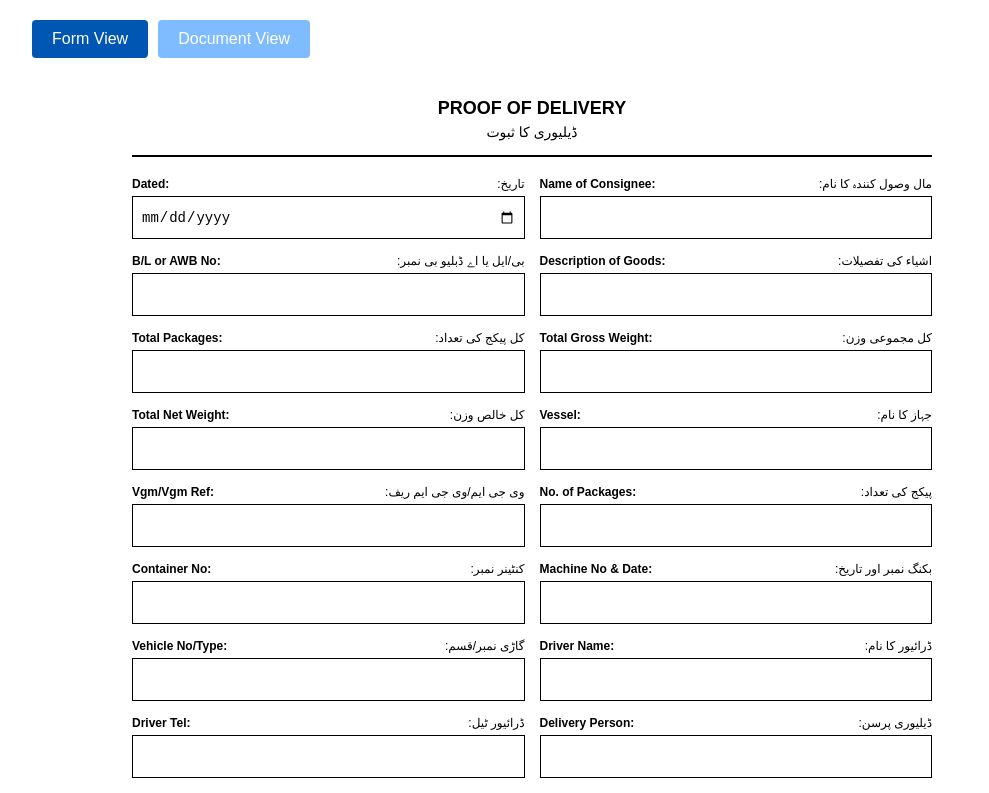
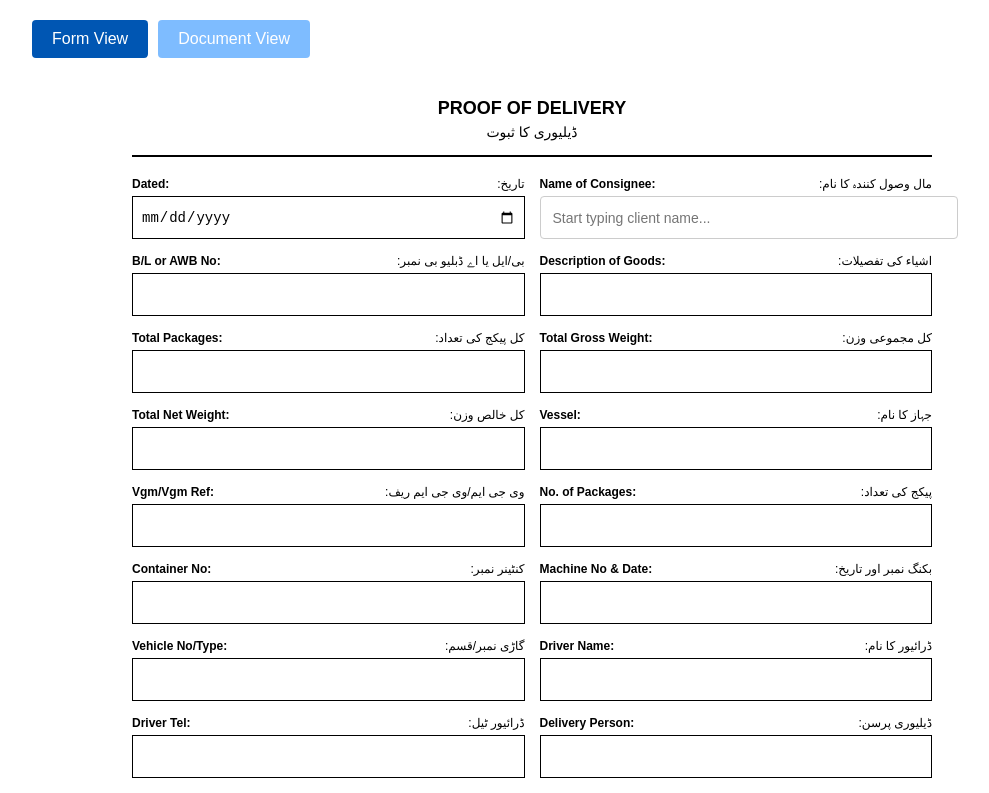
Before and after one commit to thecodeguru360/crescent-pod-app, a React (Create React App) app: page /#/add-form in a window 1280 px wide. Shown: the top 793 px of the page, without its empty margins (108-1097 px from the left). Built offline with nearby package versions, Linux system fonts and the light colour scheme.

Commit message:
Add routing and clients db integration

```diff
--- a/package.json
+++ b/package.json
@@ -11,6 +11,7 @@
     "react": "^19.1.0",
     "react-dom": "^19.1.0",
     "react-hook-form": "^7.59.0",
+    "react-router-dom": "^7.6.3",
     "react-scripts": "5.0.1",
     "web-vitals": "^2.1.4"
   },
--- a/public/electron.js
+++ b/public/electron.js
@@ -34,3 +34,6 @@ ipcMain.handle('get-form-by-id', async (form_id) => {
 ipcMain.handle('get-client-by-name', async (client_name) => {
     return db.getClientByName(client_name);
 });
+ipcMain.handle('get-clients', async () => {
+    return db.getClients();
+});
--- a/public/preload.js
+++ b/public/preload.js
@@ -9,4 +9,5 @@ contextBridge.exposeInMainWorld("api", {
     addForm: (formData, client_id) => ipcRenderer.invoke("add-form"),
     addClient: (client_name) => ipcRenderer.invoke("add-client"),
     getClientByName: (client_name) => ipcRenderer.invoke("get-client-by-name"),
+    getClients: () => ipcRenderer.invoke("get-clients"),
 });
--- /dev/null
+++ b/src/App.jsx
@@ -0,0 +1,17 @@
+import React from "react";
+import { HashRouter as Router, Routes, Route } from "react-router-dom";
+import Home from "./Home.jsx";
+import ProofOfDeliveryDemo from "./ProofOfDeliveryDemo";
+
+function App() {
+  return (
+    <Router>
+      <Routes>
+        <Route path="/" element={<Home />} />
+        <Route path="/add-form" element={<ProofOfDeliveryDemo />} />
+      </Routes>
+    </Router>
+  );
+}
+
+export default App;
--- a/src/App.js
+++ b/src/AppEg.js
@@ -2,8 +2,9 @@ import React, { useEffect, useState } from 'react';
 import ProofOfDeliveryForm from './ProofOfDeliveryForm';
 import './ProofOfDeliveryForm'
 import ProofOfDeliveryDemo from './ProofOfDeliveryDemo';
+import { HashRouter as Router, Routes, Route } from 'react-router-dom';
 
-function App() {
+function AppEg() {
     const [notes, setNotes] = useState([]);
 
     useEffect(() => {
--- /dev/null
+++ b/src/AutoCompleteInput.jsx
@@ -0,0 +1,138 @@
+import React, { useState, useRef, useEffect } from "react";
+import { useController } from "react-hook-form";
+import "./Autocomplete.css";
+
+const AutocompleteInput = ({
+  name,
+  control,
+  suggestions = [],
+  placeholder = "",
+  className = "form-input",
+  ...props
+}) => {
+  const [isOpen, setIsOpen] = useState(false);
+  const [filteredSuggestions, setFilteredSuggestions] = useState([]);
+  const [highlightedIndex, setHighlightedIndex] = useState(-1);
+  const inputRef = useRef(null);
+  const listRef = useRef(null);
+
+  const {
+    field: { onChange, onBlur, value = "", ref },
+    fieldState: { error },
+  } = useController({
+    name,
+    control,
+    defaultValue: "",
+  });
+
+  useEffect(() => {
+    if (value && typeof value === "string") {
+      const filtered = suggestions.filter((item) =>
+        item.client_name.toLowerCase().includes(value.toLowerCase())
+      );
+      setFilteredSuggestions(filtered);
+      setIsOpen(filtered.length > 0 && value.length > 0);
+    } else {
+      setFilteredSuggestions([]);
+      setIsOpen(false);
+    }
+    setHighlightedIndex(-1);
+  }, [value, suggestions]);
+
+  const handleInputChange = (e) => {
+    const inputValue = e.target.value;
+    onChange(inputValue);
+  };
+
+  const handleSuggestionClick = (suggestion) => {
+    onChange(suggestion.client_name);
+    setIsOpen(false);
+    setHighlightedIndex(-1);
+    inputRef.current?.focus();
+  };
+
+  const handleKeyDown = (e) => {
+    if (!isOpen) return;
+
+    switch (e.key) {
+      case "ArrowDown":
+        e.preventDefault();
+        setHighlightedIndex((prev) =>
+          prev < filteredSuggestions.length - 1 ? prev + 1 : prev
+        );
+        break;
+      case "ArrowUp":
+        e.preventDefault();
+        setHighlightedIndex((prev) => (prev > 0 ? prev - 1 : prev));
+        break;
+      case "Enter":
+        e.preventDefault();
+        if (highlightedIndex >= 0) {
+          handleSuggestionClick(filteredSuggestions[highlightedIndex]);
+        } else {
+          setIsOpen(false);
+        }
+        break;
+      case "Escape":
+        setIsOpen(false);
+        setHighlightedIndex(-1);
+        break;
+    }
+  };
+
+  const handleBlur = (e) => {
+    // Delay to allow click on suggestions
+    setTimeout(() => {
+      setIsOpen(false);
+      setHighlightedIndex(-1);
+      onBlur();
+    }, 150);
+  };
+
+  const handleFocus = () => {
+    if (value && filteredSuggestions.length > 0) {
+      setIsOpen(true);
+    }
+  };
+
+  return (
+    <div className="autocomplete-container">
+      <input
+        ref={(el) => {
+          ref(el);
+          inputRef.current = el;
+        }}
+        type="text"
+        value={value}
+        onChange={handleInputChange}
+        onKeyDown={handleKeyDown}
+        onBlur={handleBlur}
+        onFocus={handleFocus}
+        placeholder={placeholder}
+        className={`autocomplete-input ${error ? "error" : ""} ${className}`}
+        autoComplete="off"
+        {...props}
+      />
+
+      {isOpen && filteredSuggestions.length > 0 && (
+        <ul className="autocomplete-suggestions">
+          {filteredSuggestions.map((suggestion, index) => (
+            <li
+              key={suggestion.id || index}
+              className={`suggestion-item ${
+                index === highlightedIndex ? "highlighted" : ""
+              }`}
+              onClick={() => handleSuggestionClick(suggestion)}
+            >
+              <div className="suggestion-name">{suggestion.client_name}</div>
+            </li>
+          ))}
+        </ul>
+      )}
+
+      {error && <p className="error-message">{error.message}</p>}
+    </div>
+  );
+};
+
+export default AutocompleteInput;
--- /dev/null
+++ b/src/Autocomplete.css
@@ -0,0 +1,71 @@
+.autocomplete-container {
+  position: relative;
+  width: 100%;
+}
+
+.autocomplete-input {
+  width: 100%;
+  padding: 8px 12px;
+  border: 1px solid #ccc;
+  border-radius: 4px;
+  font-size: 14px;
+  outline: none;
+  transition: border-color 0.2s ease;
+}
+
+.autocomplete-input:focus {
+  border-color: #007bff;
+  box-shadow: 0 0 0 2px rgba(0, 123, 255, 0.25);
+}
+
+.autocomplete-input.error {
+  border-color: #dc3545;
+}
+
+.autocomplete-suggestions {
+  position: absolute;
+  top: 100%;
+  left: 0;
+  right: 0;
+  background: white;
+  border: 1px solid #ccc;
+  border-top: none;
+  border-radius: 0 0 4px 4px;
+  max-height: 200px;
+  overflow-y: auto;
+  z-index: 1000;
+  box-shadow: 0 2px 8px rgba(0, 0, 0, 0.1);
+  margin: 0;
+  padding: 0;
+  list-style: none;
+}
+
+.suggestion-item {
+  padding: 10px 12px;
+  cursor: pointer;
+  border-bottom: 1px solid #f0f0f0;
+  transition: background-color 0.2s ease;
+}
+
+.suggestion-item:last-child {
+  border-bottom: none;
+}
+
+.suggestion-item:hover {
+  background-color: #f8f9fa;
+}
+
+.suggestion-item.highlighted {
+  background-color: #e7f3ff;
+}
+
+.suggestion-name {
+  font-weight: 500;
+  color: #333;
+}
+
+.error-message {
+  color: #dc3545;
+  font-size: 12px;
+  margin-top: 4px;
+}
--- /dev/null
+++ b/src/Home.jsx
@@ -0,0 +1,8 @@
+import { Link } from "react-router-dom";
+const Home = () => (
+  <>
+    <h1>Home Page</h1>
+    <Link to="/">Home</Link> | <Link to="/add-form">Form Demo</Link>
+  </>
+);
+export default Home;
--- a/src/ProofOfDeliveryForm.jsx
+++ b/src/ProofOfDeliveryForm.jsx
@@ -1,13 +1,40 @@
-import React from "react";
+import React, { useEffect, useState } from "react";
 import { useForm } from "react-hook-form";
 import "./ProofOfDeliveryForm.css";
+import AutocompleteInput from "./AutoCompleteInput";
+
+const clientsData = [
+  { id: 1, client_name: "ABC Company" },
+  { id: 2, client_name: "XYZ Corporation" },
+  { id: 3, client_name: "Ahmed Trading Co" },
+  { id: 4, client_name: "Smith & Associates" },
+  { id: 5, client_name: "Wilson Enterprises" },
+];
 
 const ProofOfDeliveryForm = ({ onSubmit: onFormSubmit }) => {
   const {
     register,
+    control,
+    watch,
     handleSubmit,
     formState: { errors },
   } = useForm();
+  const [clients, setClients] = useState(clientsData);
+
+  useEffect(() => {
+    if (window.api) {
+      // if (window.api.addNote())
+      //     window.api.addNote().then(() => "Note added")
+      if (window.api.getClients()) {
+        window.api.getClients().then((data) => {
+          console.log(data);
+          setClients(data);
+        });
+      } else console.error("window.api.getClients not defined");
+    } else {
+      console.error("window.api or window.api.getClients is undefined");
+    }
+  }, []);
 
   const onSubmit = (data) => {
     console.log(data);
@@ -37,7 +64,7 @@ const ProofOfDeliveryForm = ({ onSubmit: onFormSubmit }) => {
             <input className="form-input" {...register("dated")} type="date" />
           </div>
 
-          <div className="form-group">
+          {/* <div className="form-group">
             <div className="label-container">
               <span className="label-en">Name of Consignee:</span>
               <span className="label-ur">مال وصول کنندہ کا نام:</span>
@@ -46,6 +73,19 @@ const ProofOfDeliveryForm = ({ onSubmit: onFormSubmit }) => {
               className="form-input"
               {...register("consigneeName")}
               type="text"
+            />
+          </div> */}
+          <div className="form-group">
+            <div className="label-container">
+              <span className="label-en">Name of Consignee:</span>
+              <span className="label-ur">مال وصول کنندہ کا نام:</span>
+            </div>
+            <AutocompleteInput
+              name="consigneeName"
+              control={control} // from useForm()
+              suggestions={clients}
+              className="form-input"
+              placeholder="Start typing client name..."
             />
           </div>
 
--- a/src/index.js
+++ b/src/index.js
@@ -1,7 +1,7 @@
 import React from 'react';
 import ReactDOM from 'react-dom/client';
 import './index.css';
-import App from './App';
+import App from './App.jsx';
 import reportWebVitals from './reportWebVitals';
 
 const root = ReactDOM.createRoot(document.getElementById('root'));
```
Also changed, not shown: database/db.js (+11 -3 lines), 2 other files (tests, documents, lock files or other folders).
